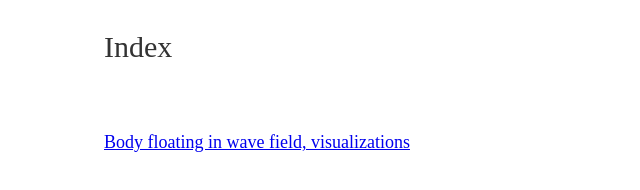
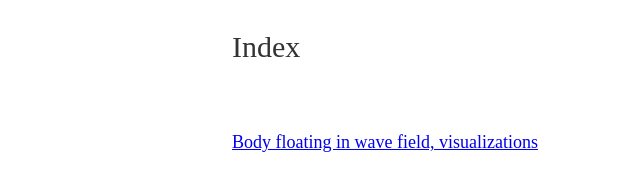
Before and after one commit to marcogambarini/marcogambarini.github.io, a plain HTML site: page index.html in a window 1280 px wide. Shown: the whole page, without its empty margins (24-664 px from the left). Drawn offline with nearby package versions, Linux system fonts and the light colour scheme.

Commit message:
Updated style

```diff
--- a/style.css
+++ b/style.css
@@ -1,6 +1,6 @@
 body {
     max-width: 50%;
-    margin: 20px 10% 0;
+    margin: 20px 20% 0;
 }
 
 h1 {
```
